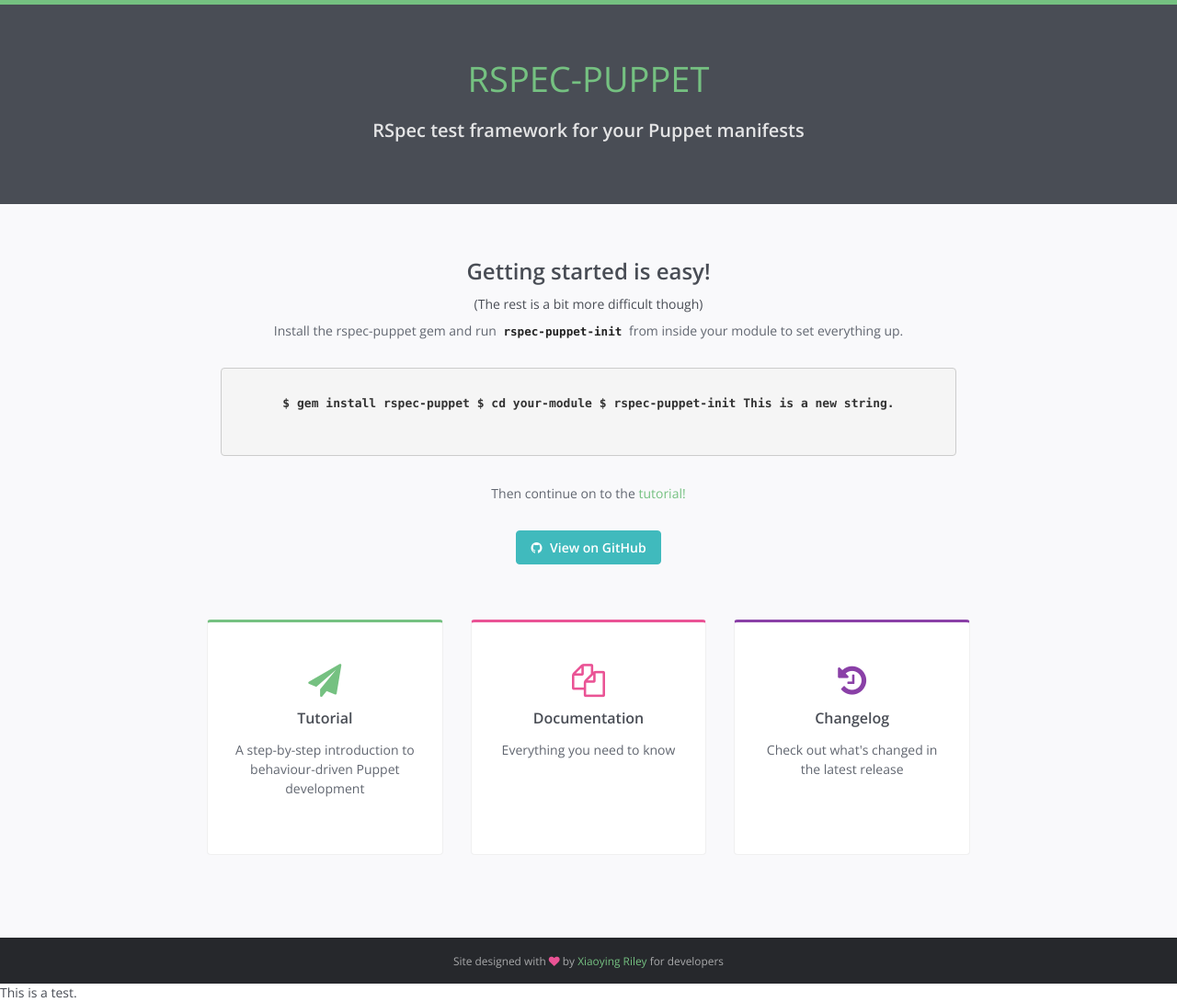
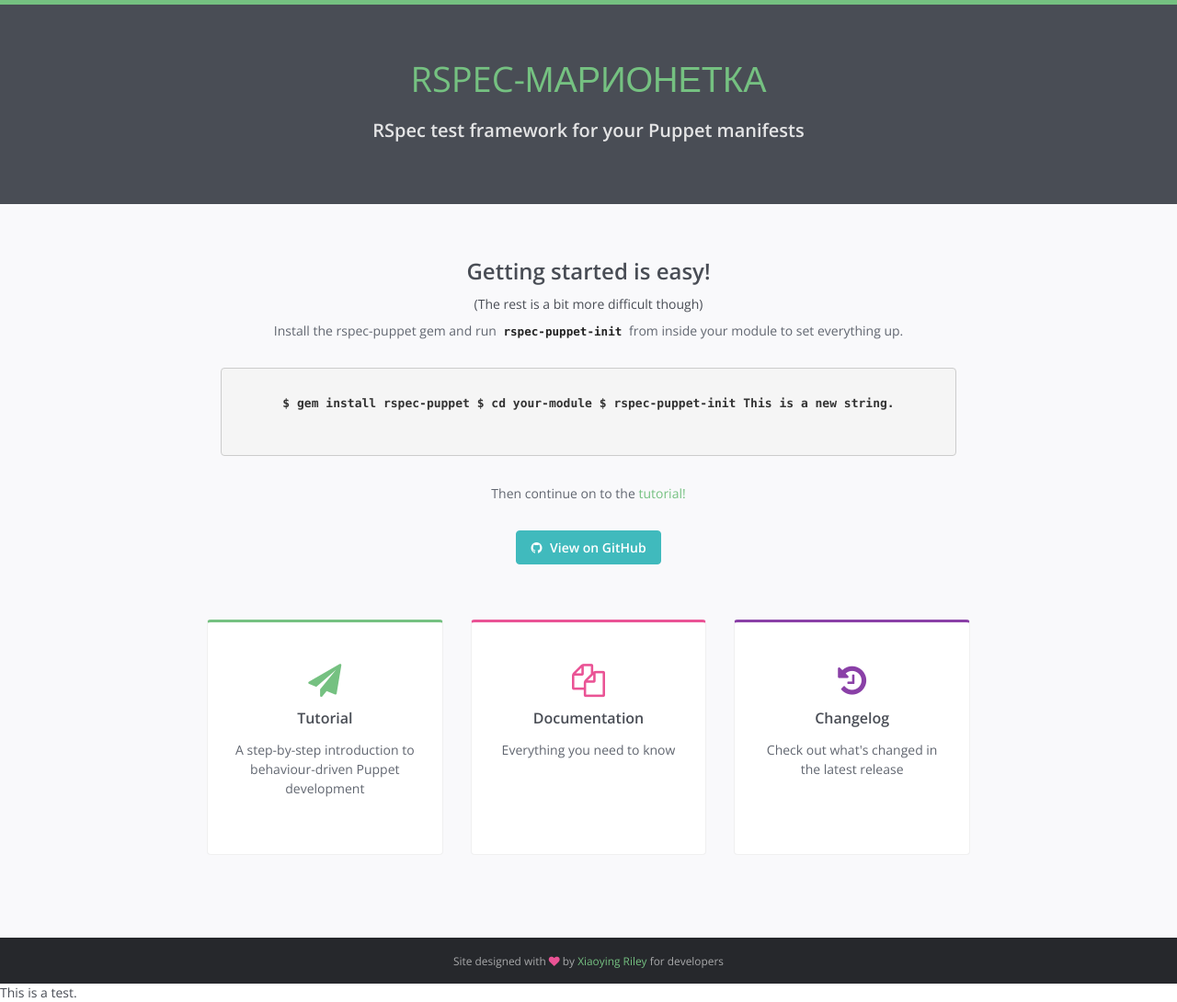
Before and after one commit to rodjek/rspec-puppet, a Jekyll site: the page docs/index_ru-RU.html, which Jekyll copies as it is, in a window 1280 px wide. Shown: the whole page at 92% size. Built offline with Jekyll 4.4.1, drawn with Linux system fonts in a browser that asks for light colours.

Commit message:
File docs/index.html was translated to ru-RU locale

```diff
--- a/docs/index_ru-RU.html
+++ b/docs/index_ru-RU.html
@@ -3,7 +3,7 @@
 <!--[if IE 9]> <html lang="en" class="ie9"> <![endif]-->
 <!--[if !IE]><!--> <html lang="en"> <!--<![endif]-->
 <head>
-    <title>rspec-puppet</title>
+    <title>RSpec-марионетка</title>
     <!-- Meta -->
 
     <meta http-equiv="X-UA-Compatible" content="IE=edge">
@@ -35,7 +35,7 @@
             <div class="container">
                 <div class="branding">
                     <h1 class="logo">
-                        <span class="text-highlight">rspec-puppet</span>
+                        <span class="text-highlight">RSpec-марионетка</span>
                     </h1>
                 </div><!--//branding-->
                 <div class="tagline">
```
